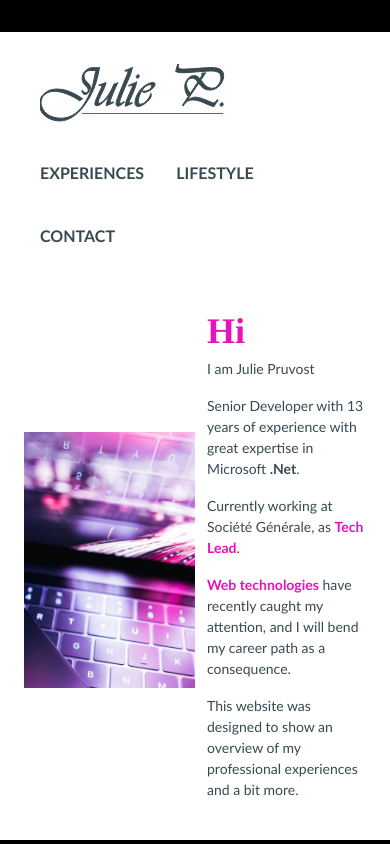
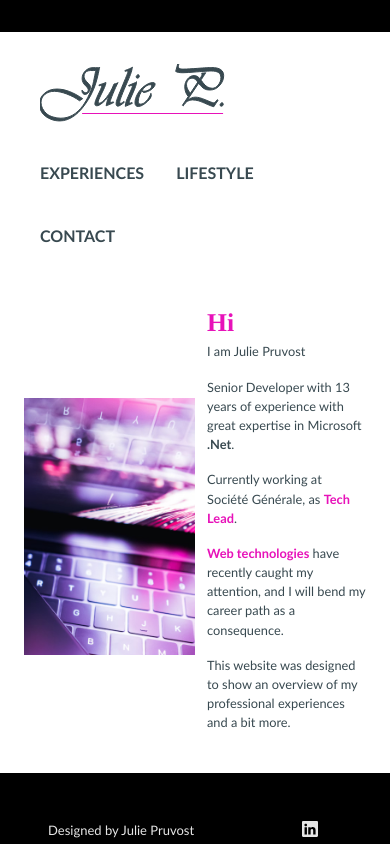
Before and after one commit to JuliePruvost/JuliePruvost.github.io, a React (Create React App) app: page / in a window 390 px wide. Shown: the top 844 px of the page. Built offline with nearby package versions, Linux system fonts and the light colour scheme.

Commit message:
adjust responsive

```diff
--- a/src/App.scss
+++ b/src/App.scss
@@ -12,7 +12,10 @@
     margin-bottom: 32px;
     color: var(--primary-color);
     font-family: Times;
-    font-size: 48px;
+    font-size: 3rem;
+    @media screen and (max-width: 480px) {
+        font-size: 1.6rem;
+    }
 }
 
 h1::first-letter {
--- a/src/components/contact/ContactView.scss
+++ b/src/components/contact/ContactView.scss
@@ -2,6 +2,7 @@
 .jp-contact-form {
     max-width: 600px;
     margin: 0px auto;
+    padding: 12px;
     // padding: 100px 0px;
 }
 
--- a/src/components/lifestyle/LifestyleView.scss
+++ b/src/components/lifestyle/LifestyleView.scss
@@ -3,10 +3,12 @@
     max-width: 1200px;
     margin-left: auto;
     margin-right: auto;
-    margin-bottom: 48px;
     display: flex;
     flex-direction: column;
     gap: 48px;
+    @media screen and (max-width: 480px) {
+        gap: 12px;
+    }
 }
 
 .lifestyle-view-item {
@@ -58,22 +60,22 @@
 
 .lifestyle-image-header {
     font-family: 'Times New Roman', Times, serif;
-    font-size: 48px;
+    font-size: 3rem;
     font-weight: bold;
     color: var(--accent-color);
     /*text-decoration: underline;
     text-decoration-color: var(--accent-color);
     text-underline-offset: 8px;*/
-    @media screen and (max-width: 768px) {
-        font-size: 36px;
+    @media screen and (max-width: 480px) {
+        font-size: 1.6rem;
     }
 
 }
 
 .lifestyle-image-description {
-    font-size: 18px;
-    @media screen and (max-width: 768px) {
-        font-size: 14px;
+    font-size: 1.1rem;
+    @media screen and (max-width: 480px) {
+        font-size: 0.8rem;
     }
 }
 
--- a/src/components/main/MainView.scss
+++ b/src/components/main/MainView.scss
@@ -41,18 +41,18 @@
 
 .main-image-header {
     color: var(--accent-color);
-    font-size: 48px;
+    font-size: 3rem;
     font-family: Times;
     font-weight: bold;
-    @media screen and (max-width: 768px) {
-        font-size: 36px;
+    @media screen and (max-width: 480px) {
+        font-size: 1.6rem;
     }
 }
 
 .main-image-description {
-    font-size: 18px;
-    @media screen and (max-width: 768px) {
-        font-size: 14px;
+    font-size: 1.1rem;
+    @media screen and (max-width: 480px) {
+        font-size: 0.8rem;
     }
 }
 
```
